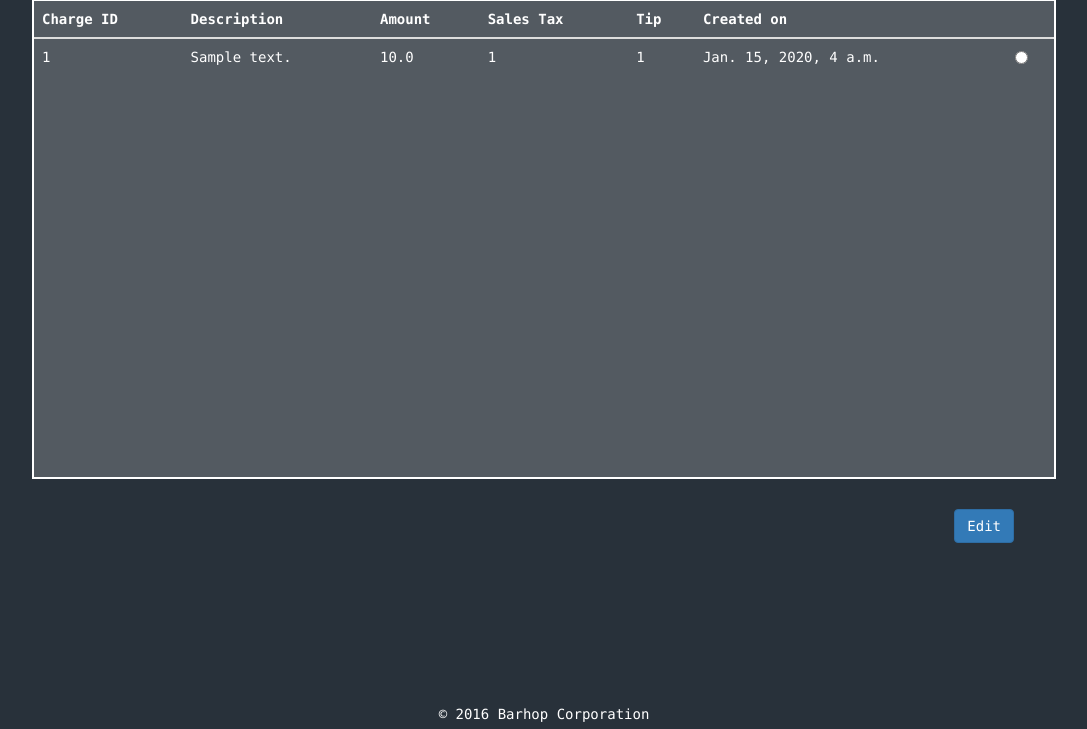
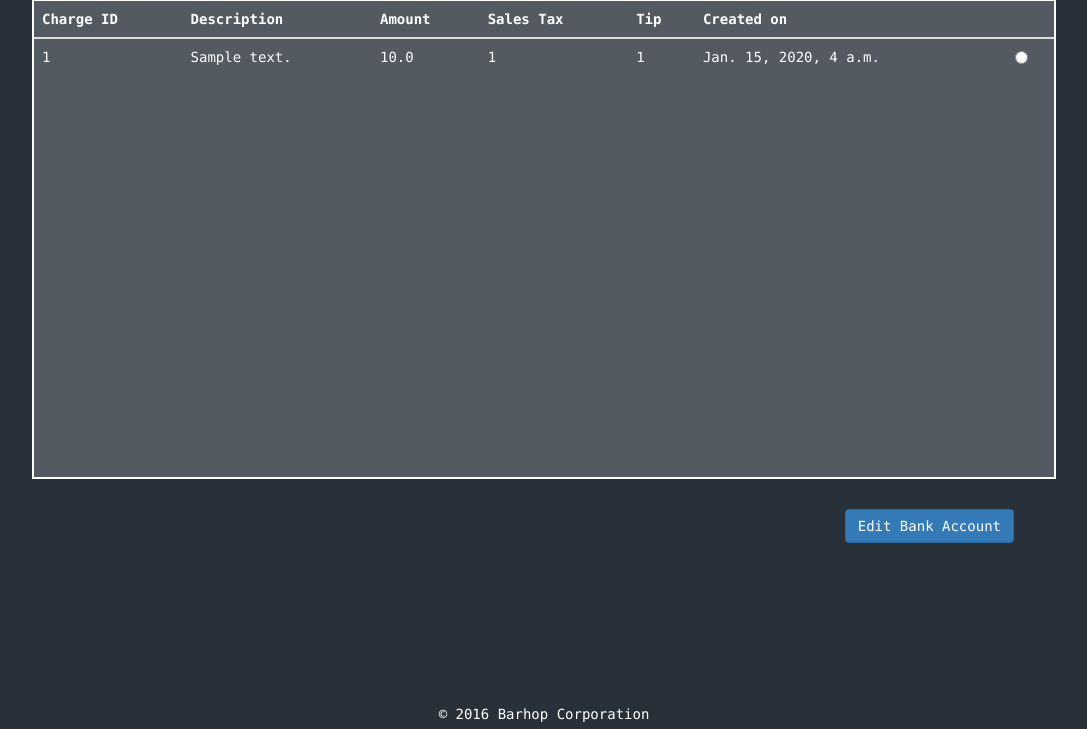
Before and after one commit to branmcf/Barhop, a Django app: page /account/banking/ in a window 1280 px wide. Shown: the part 71-800 px from the top of the page, without its empty margins (96-1183 px from the left). Run offline with Django 3.2, Linux system fonts and the light colour scheme; a user stored in the database is signed in; tables that the repository leaves empty hold one stand-in row (values such as "Sample post"); some libraries are stand-ins or nearby versions.

Commit message:
stripe banking module

```diff
--- a/managed_account/models.py
+++ b/managed_account/models.py
@@ -44,10 +44,10 @@ class MenuItems(models.Model):
         verbose_name_plural = 'MenuItems'
 
 
-from route.models import Conversation
+# from route.models import Conversation
 class PurchaseOrder(models.Model):
-    order_code = models.CharField(max_length=250, unique=True)
-    conversation = models.ForeignKey(Conversation,related_name="order_conversation")
+    # order_code = models.CharField(max_length=250, unique=True)
+    # conversation = models.ForeignKey(Conversation,related_name="order_conversation")
     dealer = models.ForeignKey(CustomUser, related_name = "purchase_order_dealer", blank=True, null=True)
     customer = models.ForeignKey(CustomUser, related_name = "purchase_order_customer", blank=True, null=True)
     trigger = models.ForeignKey(Trigger,blank=True, null=True)
--- a/managed_account/views.py
+++ b/managed_account/views.py
@@ -662,7 +662,14 @@ class AddBankAccountView(FormView):
     success_url = '/account/banking/'
     model = BankAccount
 
+    def get_context_data(self, **kwargs):
+        context = super(AddBankAccountView, self).get_context_data(**kwargs)
+        context['stripe_public_key'] = settings.STRIPE_PUBLIC_KEY
+        return context
+
     def form_valid(self, form):
+
+
         country = form.cleaned_data['country']
         currency = form.cleaned_data['currency']
         routing_number = form.cleaned_data['routing_number']
@@ -671,8 +678,25 @@ class AddBankAccountView(FormView):
         account_holder_type = form.cleaned_data['account_holder_type']
         dealer = utils.get_dealer(self.request.user)
 
-        bankaccount = BankAccount(dealer=dealer,country=country,currency=currency,routing_number=routing_number,account_number=account_number,name=name,account_holder_type=account_holder_type)
-        bankaccount.save()
+        # ================================================= #
+        # Creating managed account for the dealer in barhop
+        # stripe platform
+        # ================================================= #
+        try:
+            stripe_token = self.request.POST['stripeToken']
+            stripe.api_key = settings.STRIPE_SECRET_KEY
+            stripe_account = stripe.Account.create(country=country, managed=True, external_account=stripe_token)
+            a = ManagedAccountStripeCredentials(dealer=dealer, account_id=stripe_account['id'])
+            a.save()
+
+            bankaccount = BankAccount(dealer=dealer,country=country,currency=currency,routing_number=routing_number,
+                                      account_number=account_number,name=name,account_holder_type=account_holder_type,stripeToken=stripe_token)
+            bankaccount.save()
+        except:
+            pass
+
+        message = "Successfully added account details"
+        messages.success(self.request, message)
         return super(AddBankAccountView, self).form_valid(form)
 
     @method_decorator(login_required)
@@ -683,7 +707,30 @@ class EditBankAccount(UpdateView):
     template_name = 'managed_account/add_bank_account.html'
     form_class = BankAccountEditForm
     model = BankAccount
-    success_url = "/account/"
+    success_url = "/account/banking/"
+
+    def get_context_data(self, **kwargs):
+        context = super(EditBankAccount, self).get_context_data(**kwargs)
+        context['stripe_public_key'] = settings.STRIPE_PUBLIC_KEY
+        return context
+
+    def form_valid(self, form):
+        stripe.api_key = settings.STRIPE_SECRET_KEY
+        dealer = utils.get_dealer(self.request.user)
+        stripe_token = self.request.POST['stripeToken']
+
+        managedaccount = ManagedAccountStripeCredentials.objects.get(dealer=dealer)
+        account_id = managedaccount.account_id
+
+        account = stripe.Account.retrieve(account_id)
+        account.external_account = stripe_token
+        account.save()
+
+
+        message = "Successfully updated account details"
+        messages.success(self.request, message)
+
+        return super(EditBankAccount, self).form_valid(form)
 
     @method_decorator(login_required)
     def dispatch(self, *args, **kwargs):
--- a/payment/admin.py
+++ b/payment/admin.py
@@ -1,7 +1,7 @@
 __author__ = 'nibesh'
 
 from django.contrib import admin
-from .models import RevenueModel, PaymentModel,BankAccount
+from .models import RevenueModel, PaymentModel,BankAccount,ManagedAccountStripeCredentials
 
 
 class RevenueModelAdmin(admin.ModelAdmin):
@@ -24,3 +24,4 @@ class PaymentModelAdmin(admin.ModelAdmin):
 
 admin.site.register(PaymentModel, PaymentModelAdmin)
 admin.site.register(BankAccount)
+admin.site.register(ManagedAccountStripeCredentials)
--- a/payment/models.py
+++ b/payment/models.py
@@ -16,16 +16,12 @@ class StripeData(models.Model):
 
 class ManagedAccountStripeCredentials(models.Model):
     dealer = models.ForeignKey(CustomUser)
-    publishable_key = models.CharField(max_length=500, null=True, blank=True)
-    livemode = models.BooleanField()
-    access_token = models.CharField(max_length=500, null=True, blank=True)
-    scope = models.CharField(max_length=200, null=True, blank=True)
-    refresh_token = models.CharField(max_length=500, null=True, blank=True)
-    account_user_id = models.CharField(max_length=300, null=True, blank=True)
+    account_id = models.CharField(max_length=300, null=True, blank=True)
+    managed = models.BooleanField(default=True)
     date = models.DateTimeField(auto_now=True)
 
     def __unicode__(self):
-        return "%s" % (self.access_token)
+        return "%s" % (self.dealer)
 
     class Meta:
         verbose_name = 'ManagedAccountStripeCredentials'
--- a/static/css/main.css
+++ b/static/css/main.css
@@ -43,11 +43,18 @@ body{
 .form-bottom{
     margin-top: 60px;
 }
+.bank-errors{
+    color: red;
+}
 
 #buton{
     text-align:center;
 }
 
+.errormsg ul{
+    text-align: right;
+    list-style-type: none;
+}
 
 #landingContent{
   height:80vh;
--- a/templates/managed_account/banking.html
+++ b/templates/managed_account/banking.html
@@ -35,9 +35,9 @@
     <div class="container">
       <div class="row bankingBottom">
         {% if bankaccount %}
-        <a href="{% url 'managed_account:edit_bank_account' bankaccount.id %}"><button class="btn btn-primary">Edit</button></a>
+        <a href="{% url 'managed_account:edit_bank_account' bankaccount.id %}"><button class="btn btn-primary">Edit Bank Account</button></a>
         {% else %}
-        <a href="{% url 'managed_account:add_bank_account' %}"><button class="btn btn-primary">Add account details</button></a>
+        <a href="{% url 'managed_account:add_bank_account' %}"><button class="btn btn-primary">Add Bank Account</button></a>
         {% endif %}
       </div>
     </div>
```
Also changed, not shown: templates/managed_account/add_bank_account.html (+21 -13 lines), templates/managed_account/edit_bank_account.html (deleted, +0 -15 lines), managed_account/migrations/0016_auto_20170323_0008.py (added), payment/migrations/0006_auto_20170323_0549.py (added), route/migrations/0008_remove_conversation_trigger.py (added), route/migrations/0009_conversation_trigger.py (added).
